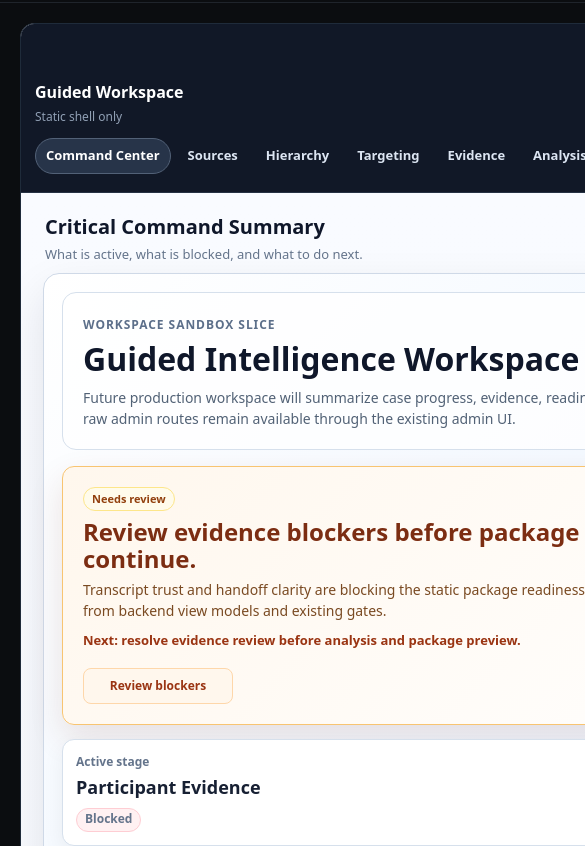
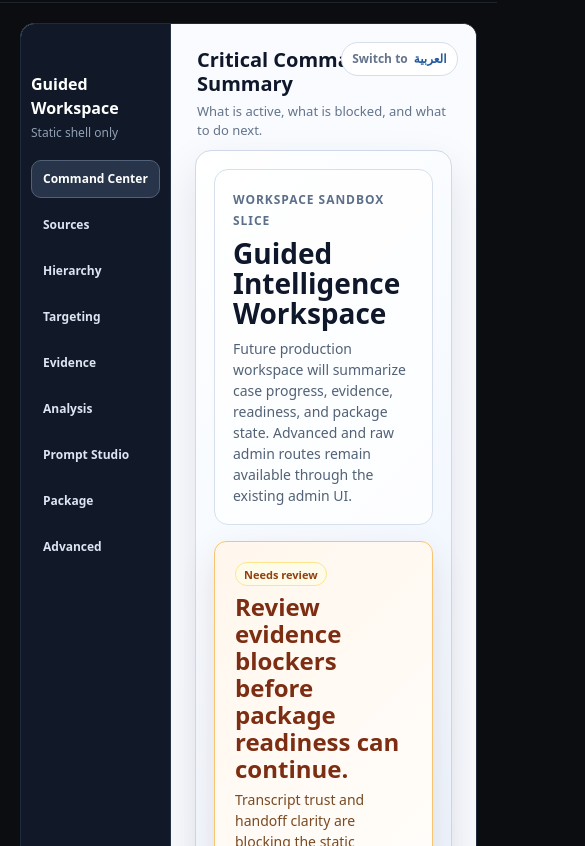
Before and after one commit to Haithamhaj/Workflow-Next-Step-AI-, a Next.js app in the folder apps/admin-web/: page /workspace in a window 390 px wide. Shown: the part 938-1784 px from the top of the page, 585 px wide, since content can reach past the window. Built offline with nearby package versions, Linux system fonts and the light colour scheme.

Commit message:
Restore workspace sidebar command center

```diff
--- a/apps/admin-web/app/workspace/_components/WorkspaceVisualSystem.tsx
+++ b/apps/admin-web/app/workspace/_components/WorkspaceVisualSystem.tsx
@@ -102,9 +102,11 @@ export function CommandCenterDashboard({ dictionary }: { dictionary: WorkspaceDi
 }
 
 export function CommandSummaryCards({ dictionary }: { dictionary: WorkspaceDictionary }) {
+  const criticalItems = dictionary.visual.commandSummary.filter((_, index) => index === 0 || index === 2 || index === 3 || index === 4);
+
   return (
     <div className={styles.workspaceCommandSummary}>
-      {dictionary.visual.commandSummary.map((item) => (
+      {criticalItems.map((item) => (
         <article key={item.label} className={styles.workspaceCommandSummaryCard}>
           <span>{item.label}</span>
           <strong>{item.value}</strong>
--- a/apps/admin-web/app/workspace/workspace.module.css
+++ b/apps/admin-web/app/workspace/workspace.module.css
@@ -4,7 +4,7 @@
   width: 100%;
   max-width: 100%;
   display: flex;
-  flex-direction: column;
+  flex-direction: row;
   box-sizing: border-box;
   border: 1px solid #1f2b3a;
   border-radius: 14px;
@@ -14,28 +14,31 @@
   text-align: start;
 }
 
+.workspaceRoot[dir="rtl"] {
+  flex-direction: row-reverse;
+}
+
 .workspaceNav {
-  min-width: 0;
+  width: 224px;
+  min-width: 224px;
+  max-width: 224px;
   background: #111827;
   color: #c9d3e2;
-  padding: 14px 170px 14px 16px;
-  border-right: none;
-  border-bottom: 1px solid #263244;
-  display: grid;
-  grid-template-columns: auto minmax(0, 1fr);
-  gap: 18px;
-  align-items: center;
+  padding: 18px 14px;
+  border-right: 1px solid #263244;
+  border-bottom: none;
+  display: block;
 }
 
 .workspaceRoot[dir="rtl"] .workspaceNav {
   border-right: none;
-  border-left: none;
-  padding: 14px 16px 14px 170px;
+  border-left: 1px solid #263244;
+  padding: 18px 14px;
 }
 
 .workspaceBrand {
-  margin-bottom: 0;
-  min-width: 150px;
+  margin-bottom: 18px;
+  min-width: 0;
 }
 
 .workspaceBrandLabel {
@@ -58,18 +61,19 @@
   margin: 0;
   padding: 0;
   display: flex;
-  flex-direction: row;
-  flex-wrap: wrap;
-  gap: 6px;
+  flex-direction: column;
+  gap: 8px;
 }
 
 .workspaceNavLink {
-  display: inline-flex;
+  display: flex;
   align-items: center;
-  min-height: 32px;
-  padding: 7px 10px;
+  width: 100%;
+  min-height: 38px;
+  box-sizing: border-box;
+  padding: 9px 11px;
   border: 1px solid transparent;
-  border-radius: 999px;
+  border-radius: 10px;
   color: #dce5f2;
   text-decoration: none;
   font-size: 13px;
@@ -91,10 +95,11 @@
 }
 
 .workspaceMain {
+  flex: 1;
   min-width: 0;
   max-width: 100%;
   overflow-x: hidden;
-  padding: 22px;
+  padding: 24px;
   background: linear-gradient(180deg, #f9fbff 0%, #eef3f8 100%);
 }
 
@@ -289,7 +294,7 @@
 .workspaceDashboardHero {
   min-width: 0;
   display: grid;
-  grid-template-columns: minmax(0, 0.86fr) minmax(0, 1.14fr);
+  grid-template-columns: minmax(0, 0.42fr) minmax(0, 0.58fr);
   gap: 16px;
   align-items: stretch;
   margin-bottom: 14px;
@@ -299,7 +304,7 @@
   min-width: 0;
   max-width: 100%;
   box-sizing: border-box;
-  padding: 20px;
+  padding: 18px;
   border: 1px solid #d6e0ec;
   border-radius: 14px;
   background: rgba(255, 255, 255, 0.78);
@@ -316,7 +321,7 @@
 .workspaceDashboardIdentity h2 {
   margin: 8px 0 10px;
   color: #0f172a;
-  font-size: 32px;
+  font-size: 28px;
   line-height: 1.08;
 }
 
@@ -437,19 +442,19 @@
   min-width: 0;
   margin: 0;
   display: grid;
-  grid-template-columns: repeat(2, minmax(0, 1fr));
-  gap: 10px;
+  grid-template-columns: repeat(4, minmax(0, 1fr));
+  gap: 8px;
 }
 
 .workspaceCommandSummaryCard {
   min-width: 0;
   max-width: 100%;
   box-sizing: border-box;
-  padding: 13px;
+  padding: 10px 12px;
   border: 1px solid #d6e0ec;
-  border-radius: 12px;
+  border-radius: 10px;
   background: #ffffff;
-  box-shadow: 0 8px 22px rgba(15, 23, 42, 0.06);
+  box-shadow: 0 4px 14px rgba(15, 23, 42, 0.04);
 }
 
 .workspaceCommandSummaryCard span {
@@ -461,9 +466,9 @@
 
 .workspaceCommandSummaryCard strong {
   display: block;
-  margin: 7px 0 10px;
+  margin: 5px 0 8px;
   color: #172033;
-  font-size: 18px;
+  font-size: 16px;
   line-height: 1.1;
   overflow-wrap: anywhere;
 }
@@ -1218,29 +1223,44 @@
   }
 }
 
-@media (max-width: 820px) {
+@media (max-width: 640px) {
   .workspaceRoot {
     display: flex;
+    flex-direction: row;
+  }
+
+  .workspaceRoot[dir="rtl"] {
+    flex-direction: row-reverse;
   }
 
   .workspaceNav {
-    border-right: none;
+    width: 150px;
+    min-width: 150px;
+    max-width: 150px;
+    border-right: 1px solid #263244;
     border-left: none;
-    border-bottom: 1px solid #263244;
-    grid-template-columns: 1fr;
-    padding: 56px 14px 14px;
-    gap: 12px;
+    border-bottom: none;
+    padding: 48px 10px 12px;
   }
 
   .workspaceRoot[dir="rtl"] .workspaceNav {
-    padding: 56px 14px 14px;
+    border-right: none;
+    border-left: 1px solid #263244;
+    padding: 48px 10px 12px;
   }
 
   .workspaceNavList {
     display: flex;
+    flex-direction: column;
     flex-wrap: nowrap;
-    overflow-x: auto;
-    padding-bottom: 4px;
+    overflow-x: visible;
+    padding-bottom: 0;
+  }
+
+  .workspaceNavLink {
+    white-space: normal;
+    font-size: 12px;
+    line-height: 1.2;
   }
 
   .workspaceGrid {
```
